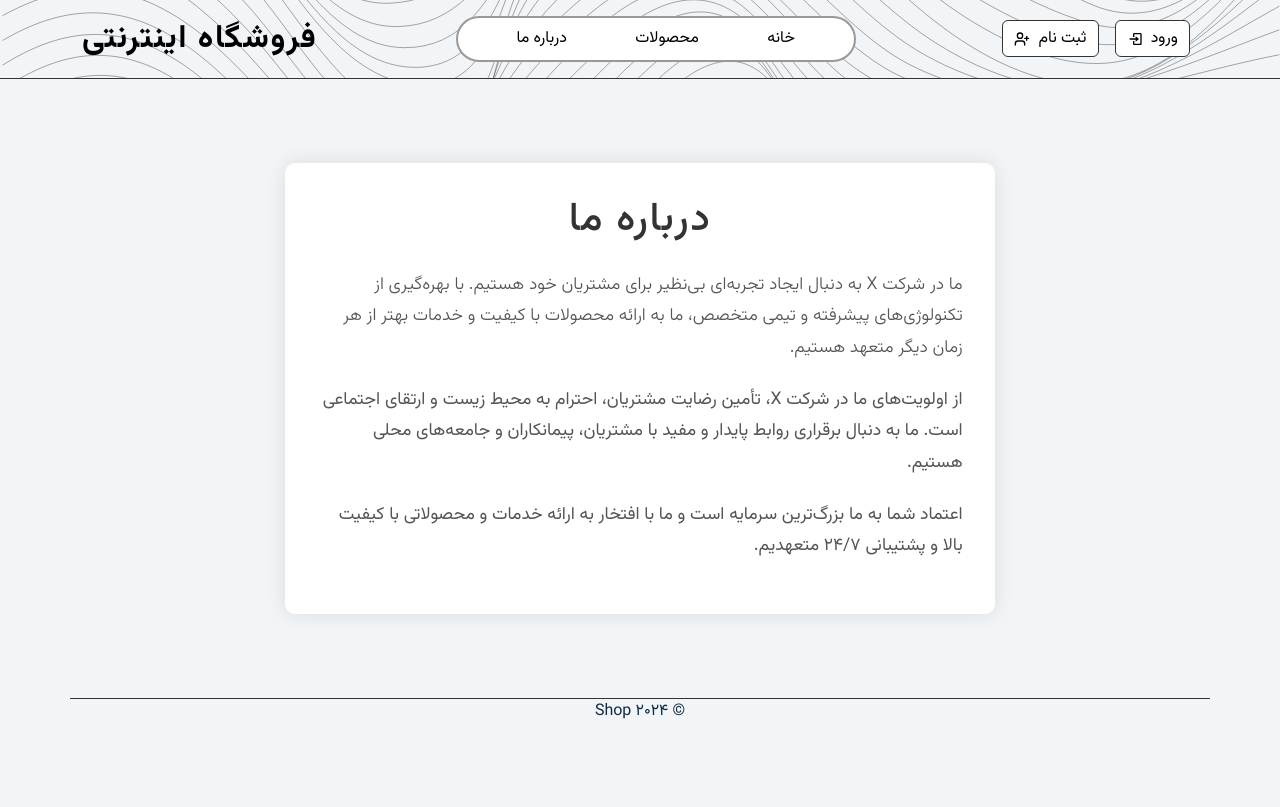
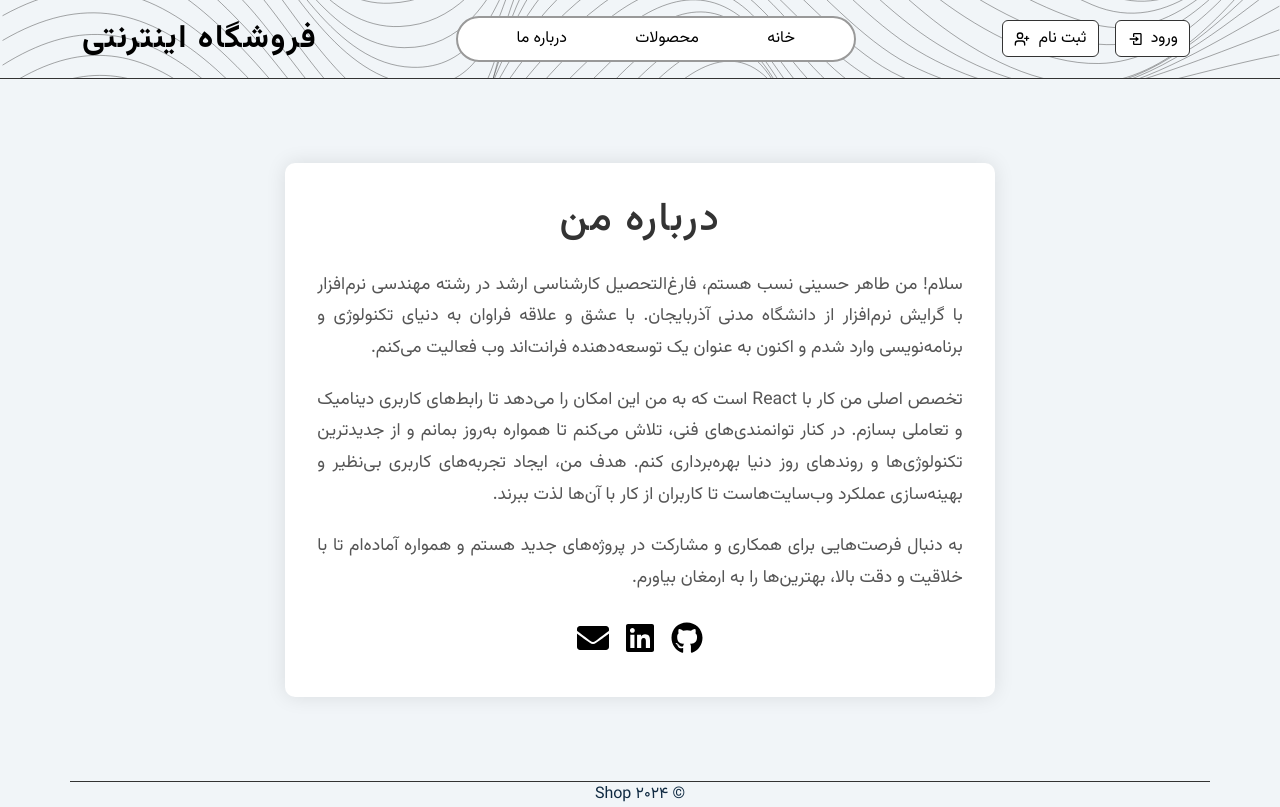
Before and after one commit to taher-hosseini/online-shop, a React (Create React App) app: page /about in a window 1280 px wide. Built offline with nearby package versions, Linux system fonts and the light colour scheme.

Commit message:
add about page

```diff
--- a/src/pages/About.css
+++ b/src/pages/About.css
@@ -21,3 +21,33 @@
     line-height: 1.8;
     color: #555;
 }
+
+/* SocialLinks.css */
+.social-links {
+    display: flex;
+    gap: 15px;
+    justify-content: center;
+}
+
+.social-link {
+    font-size: 32px;
+    transition: transform 0.3s, filter 0.3s;
+}
+
+.social-link:hover {
+    transform: scale(1.2);
+    filter: brightness(1.2);
+}
+
+/* Specific hover effects for each social link */
+.github:hover {
+    filter: hue-rotate(180deg);
+}
+
+.linkedin:hover {
+    filter: hue-rotate(90deg);
+}
+
+.email:hover {
+    filter: hue-rotate(270deg);
+}
--- a/src/pages/About.js
+++ b/src/pages/About.js
@@ -1,4 +1,5 @@
 import React from 'react';
+import { FaGithub, FaLinkedin, FaEnvelope } from 'react-icons/fa';
 import './About.css';
 
 const About = () => {
@@ -8,21 +9,37 @@ const About = () => {
                 <div className="row justify-content-center">
                     <div className="col-lg-8">
                         <div className="about-content">
-                            <h2 className="mb-4">درباره ما</h2>
-                            <p className="lead">
-                                ما در شرکت X به دنبال ایجاد تجربه‌ای بی‌نظیر برای مشتریان خود هستیم. با بهره‌گیری از
-                                تکنولوژی‌های پیشرفته و تیمی متخصص، ما به ارائه محصولات با کیفیت و خدمات بهتر از هر زمان
-                                دیگر متعهد هستیم.
+                            <h2 className="mb-4">درباره من</h2>
+                            <p style={{textAlign: "justify"}}>
+                                سلام! من طاهر حسینی نسب هستم، فارغ‌التحصیل کارشناسی ارشد در رشته مهندسی نرم‌افزار
+                                با گرایش نرم‌افزار از دانشگاه مدنی آذربایجان. با عشق و علاقه فراوان به دنیای تکنولوژی
+                                و برنامه‌نویسی وارد شدم و اکنون به عنوان یک توسعه‌دهنده فرانت‌اند وب فعالیت می‌کنم.
                             </p>
-                            <p>
-                                از اولویت‌های ما در شرکت X، تأمین رضایت مشتریان، احترام به محیط زیست و ارتقای
-                                اجتماعی است. ما به دنبال برقراری روابط پایدار و مفید با مشتریان، پیمانکاران و
-                                جامعه‌های محلی هستیم.
+                            <p style={{textAlign: "justify"}}>
+                                تخصص اصلی من کار با React است که به من این امکان را می‌دهد تا رابط‌های کاربری دینامیک و
+                                تعاملی بسازم.
+                                در کنار توانمندی‌های فنی، تلاش می‌کنم تا همواره به‌روز بمانم و از جدیدترین تکنولوژی‌ها و
+                                روندهای روز دنیا بهره‌برداری کنم.
+                                هدف من، ایجاد تجربه‌های کاربری بی‌نظیر و بهینه‌سازی عملکرد وب‌سایت‌هاست تا کاربران از
+                                کار با آن‌ها لذت ببرند.
                             </p>
-                            <p>
-                                اعتماد شما به ما بزرگ‌ترین سرمایه است و ما با افتخار به ارائه خدمات و محصولاتی با
-                                کیفیت بالا و پشتیبانی 24/7 متعهدیم.
+                            <p style={{textAlign: "justify"}}>
+                                به دنبال فرصت‌هایی برای همکاری و مشارکت در پروژه‌های جدید هستم و همواره آماده‌ام تا با
+                                خلاقیت و دقت بالا، بهترین‌ها را به ارمغان بیاورم.
                             </p>
+                            <div className="social-links">
+                                <a href="https://github.com/taher-hosseini" className="social-link github" target="_blank"
+                                   rel="noopener noreferrer">
+                                    <FaGithub/>
+                                </a>
+                                <a href="https://www.linkedin.com/in/taher-hosseini-nasab/" className="social-link linkedin"
+                                   target="_blank" rel="noopener noreferrer">
+                                    <FaLinkedin/>
+                                </a>
+                                <a href="mailto:taherhossieninasab@gmail.com" className="social-link email">
+                                    <FaEnvelope/>
+                                </a>
+                            </div>
                         </div>
                     </div>
                 </div>
```
